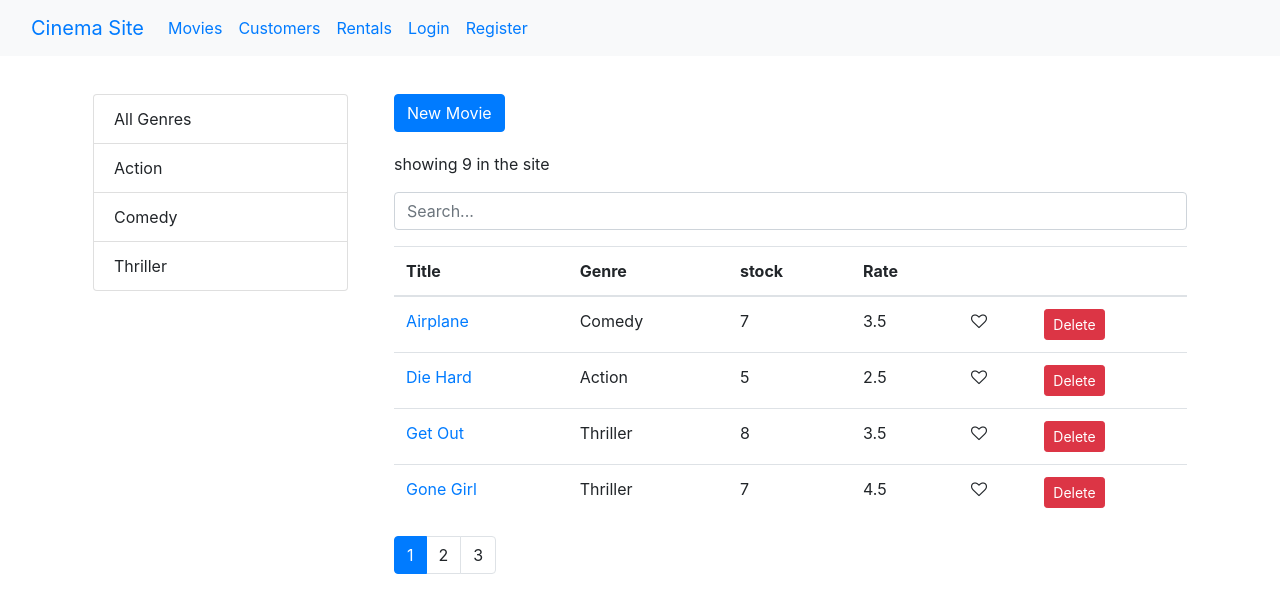
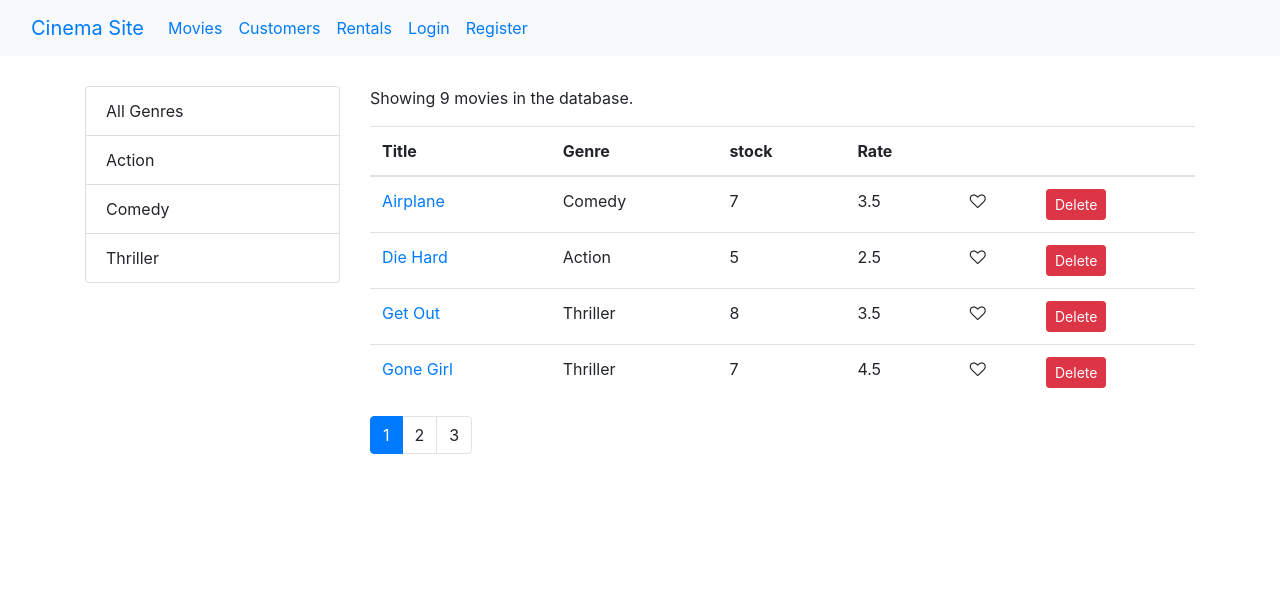
Before and after one commit to Ngeti258/Cinema-site, a React (Create React App) app: page /movies in a window 1280 px wide. Shown: the top 612 px of the page. Built offline with nearby package versions, Linux system fonts and the light colour scheme.

Commit message:
Update movies.jsx

```diff
--- a/src/components/movies.jsx
+++ b/src/components/movies.jsx
@@ -1,103 +1,92 @@
-import React, { Component } from 'react';
-import {getMovies} from '../services/fakeMovieService'
-import 'font-awesome/css/font-awesome.css'
-import MoviesTable from './moviesTable';
-import Pagination from './common/pagination';
-import {paginate} from '../utils/paginate';
-import { getGenres } from '../services/fakeGenreService';
-import ListGroup from './common/listgroup';
-import _ from 'lodash'
-import SearchBox from './searchBox';
-import { Link } from 'react-router-dom';
+import React, { Component } from "react";
+import MoviesTable from "./moviesTable";
+import ListGroup from "./common/listGroup";
+import Pagination from "./common/pagination";
+import { getMovies } from "../services/fakeMovieService";
+import { getGenres } from "../services/fakeGenreService";
+import { paginate } from "../utils/paginate";
+import _ from "lodash";
+
 class Movies extends Component {
   state = {
-        movies:[],
-        pageSize:4,
-        currentPage:1,
-        genres:[],
-        selectedGenre:null,
-        searchQuery:'',
-        sortColumn:{path:'title',order:'asc'}
+    movies: [],
+    genres: [],
+    currentPage: 1,
+    pageSize: 4,
+    sortColumn: { path: "title", order: "asc" }
+  };
+
+  componentDidMount() {
+    const genres = [{ _id: "", name: "All Genres" }, ...getGenres()];
+
+    this.setState({ movies: getMovies(), genres });
   }
-     componentDidMount(){
-        const genres = [{_id:'', name:'All Genres'},...getGenres()]
-        this.setState({movies:getMovies(),genres})
-     }
-     handleDelete=(movie)=>{
-        let movies=this.state.movies.filter(m=>m._id!==movie._id)
-        this.setState({movies})
-     }
-     handleLike=(movie)=>{
-       const movies=[...this.state.movies]
-       const index=movies.indexOf(movie)
-       movies[index]={...movies[index]}
-       movies[index].liked = ! movies[index].liked
-       this.setState({movies})
-     }
-     handlePageChange=page=>{
-        this.setState({currentPage:page})
-     }
-     handleGenreSelected=genre=>{
-        this.setState({selectedGenre:genre,currentPage:1})
-     }
-     handleSort=sortColumn=>{
-      this.setState({sortColumn})
-   }
-   getPageData=()=>{
-      const {pageSize,searchQuery,currentPage,selectedGenre,movies:allMovies,sortColumn}=this.state
 
-      let filtered=allMovies;
-      if(searchQuery)
-      filtered=allMovies.filter(m=>m.title.toLowerCase().startsWith(searchQuery.toLowerCase()))
-     else if(selectedGenre && selectedGenre._id)
-      filtered=allMovies.filter(m=>m.genre._id === selectedGenre._id)
+  handleDelete = movie => {
+    const movies = this.state.movies.filter(m => m._id !== movie._id);
+    this.setState({ movies });
+  };
 
-      const sorted=_.orderBy(filtered,[sortColumn.path],[sortColumn.order])
+  handleLike = movie => {
+    const movies = [...this.state.movies];
+    const index = movies.indexOf(movie);
+    movies[index] = { ...movies[index] };
+    movies[index].liked = !movies[index].liked;
+    this.setState({ movies });
+  };
 
+  handlePageChange = page => {
+    this.setState({ currentPage: page });
+  };
 
-      const movies = paginate(sorted,currentPage,pageSize)
+  handleGenreSelect = genre => {
+    this.setState({ selectedGenre: genre, currentPage: 1 });
+  };
 
-      return{totalCount:filtered.length,data:movies}
+  handleSort = sortColumn => {
+    this.setState({ sortColumn });
+  };
 
-    }
-    handleSearch=query=>{
-      this.setState({searchQuery:query,selectedGenre:null,currentPage:1})
-    }
-    handleGenreSelect=genre=>{
-      this.setState({searchGenre:genre,selectedGenre:null,currentPage:1})
-    }
+  getPagedData = () => {
+    const {
+      pageSize,
+      currentPage,
+      sortColumn,
+      selectedGenre,
+      movies: allMovies
+    } = this.state;
+
+    const filtered =
+      selectedGenre && selectedGenre._id
+        ? allMovies.filter(m => m.genre._id === selectedGenre._id)
+        : allMovies;
+
+    const sorted = _.orderBy(filtered, [sortColumn.path], [sortColumn.order]);
+
+    const movies = paginate(sorted, currentPage, pageSize);
+
+    return { totalCount: filtered.length, data: movies };
+  };
+
   render() {
-        const { length:count }=this.state.movies
+    const { length: count } = this.state.movies;
+    const { pageSize, currentPage, sortColumn } = this.state;
 
-        const {pageSize,currentPage,sortColumn}=this.state
-        if (count === 0)
-        return <p>there are no movies in the database.</p>
+    if (count === 0) return <p>There are no movies in the database.</p>;
 
-
-       const {totalCount, data : movies}=this.getPageData()
+    const { totalCount, data: movies } = this.getPagedData();
 
     return (
-            <div>
       <div className="row">
-            <div className="col-3 m-2">
+        <div className="col-3">
           <ListGroup
             items={this.state.genres}
-            onItemSelected={this.handleGenreSelected}
             selectedItem={this.state.selectedGenre}
+            onItemSelect={this.handleGenreSelect}
           />
         </div>
-            <div className="col m-2">
-            <Link
-            to="/movies/new"
-            className='btn btn-primary'
-            style={{marginBottom:20}}
-
-
-            >
-               New Movie
-            </Link>
-            <p>showing {totalCount} in the site</p>
-            <SearchBox value={this.searchQuery} onChange={this.handleSearch}/ >
+        <div className="col">
+          <p>Showing {totalCount} movies in the database.</p>
           <MoviesTable
             movies={movies}
             sortColumn={sortColumn}
@@ -109,10 +98,9 @@ class Movies extends Component {
             itemsCount={totalCount}
             pageSize={pageSize}
             currentPage={currentPage}
-             onPageChange={this.handlePageChange}/>
+            onPageChange={this.handlePageChange}
+          />
         </div>
-            </div>
-
       </div>
     );
   }
```
Lines whose indentation alone changed are shown as unchanged.
